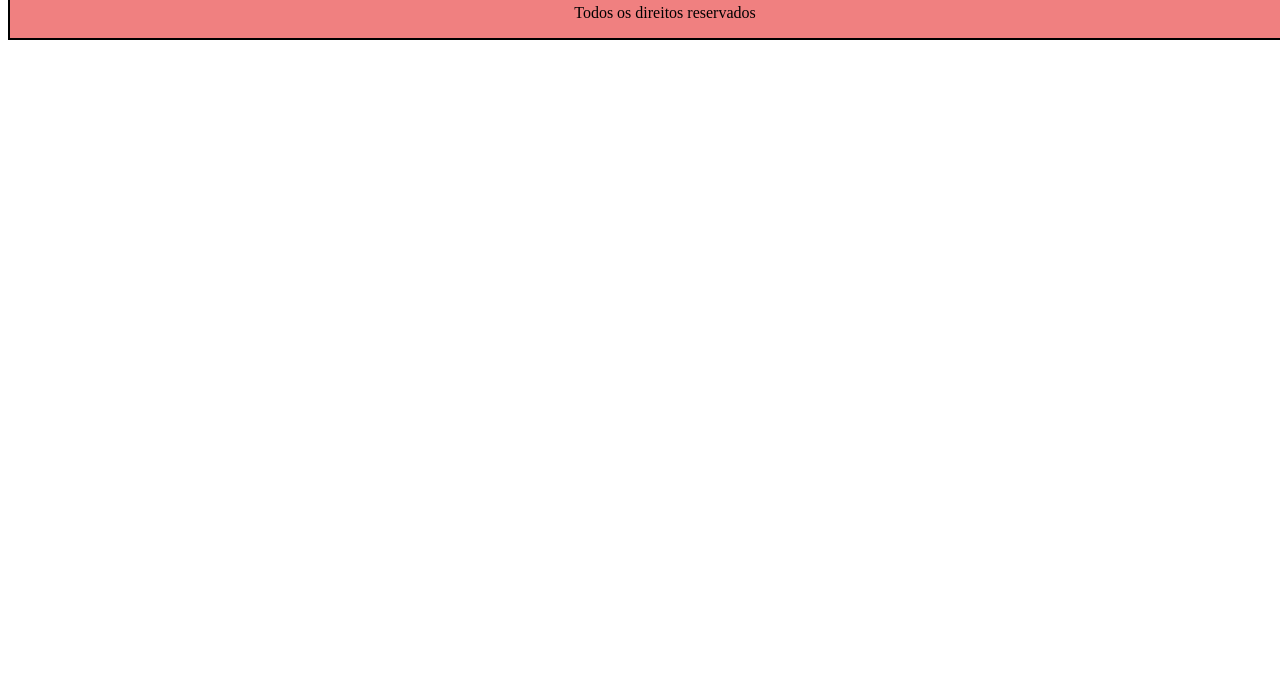
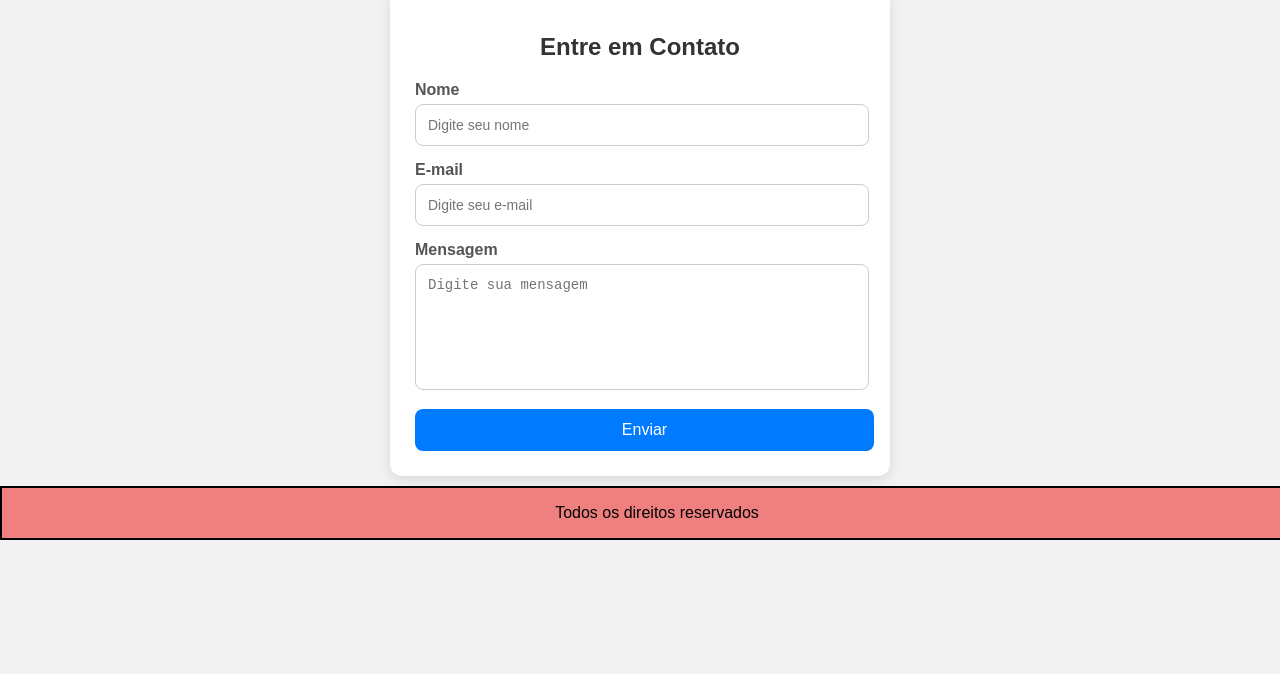
Before and after one commit to kaua210209/ProjetoFlexbox1, a plain HTML site: page contato.html in a window 1280 px wide. Shown: the part 126-800 px from the top of the page. Drawn offline with Linux system fonts and the light colour scheme.

Commit message:
alteração feita

```diff
--- a/contato.html
+++ b/contato.html
@@ -23,6 +23,28 @@
         </div>
         </div>
     </header>
+
+    <div class="container4">
+    <h2>Entre em Contato</h2>
+    <form>
+      <div class="form-group">
+        <label for="nome">Nome</label>
+        <input type="text" id="nome" placeholder="Digite seu nome" required>
+      </div>
+
+      <div class="form-group">
+        <label for="email">E-mail</label>
+        <input type="email" id="email" placeholder="Digite seu e-mail" required>
+      </div>
+
+      <div class="form-group">
+        <label for="mensagem">Mensagem</label>
+        <textarea id="mensagem" placeholder="Digite sua mensagem" required></textarea>
+      </div>
+
+      <button type="submit" class="btn">Enviar</button>
+      </div>
+
     <footer id="footer">
         <div>
             <p>Todos os direitos reservados</p>
--- a/styles/styles.css
+++ b/styles/styles.css
@@ -85,19 +85,106 @@
     text-align: center;
 }
 
-#imgProdutos {
-    display: flex;
-    width: 350px;
+.container3 img{
+    width: 300px;
 }
 
-#imgProdutos img {
-    /* margin-left: 350px; */
-    width: 350px;
+.container3 {
+    display: flex;
+    margin-bottom: 10px;
+    margin-top: 10px;
+    justify-content: center;
 }
 
-#botao {
-    display: flex;
-    width: 120px;
-    margin-left: 450px;
-    margin-bottom: 15px;
+#coracao {
+    background-color: rgb(153, 121, 116);
+    border: solid 2px black;
 }
+
+#pilao {
+    background-color: rgb(153, 121, 116);
+    margin-left: 10px;
+    margin-right: 10px;
+    border: solid 2px black;
+}
+
+#melita {
+    background-color: rgb(153, 121, 116);
+    border: solid 2px black;
+}
+
+body {
+  font-family: Arial, sans-serif;
+  background: #f2f2f2;
+  justify-content: center;
+  align-items: center;
+  height: 100vh;
+  margin: 0;
+}
+
+.container4 {
+  background: #fff;
+  padding: 25px;
+  border-radius: 12px;
+  box-shadow: 0 4px 12px rgba(0,0,0,0.1);
+  width: 100%;
+  max-width: 450px;
+  margin: auto;
+  margin-top: 10px;
+  margin-bottom: 10px;
+}
+
+.container4 h2 {
+  text-align: center;
+  margin-bottom: 20px;
+  color: #333;
+}
+
+.form-group {
+  margin-bottom: 15px;
+}
+
+.form-group label {
+  display: block;
+  margin-bottom: 5px;
+  font-weight: bold;
+  color: #555;
+}
+
+.form-group input,
+.form-group textarea {
+  width: 95%;
+  padding: 12px;
+  border: 1px solid #ccc;
+  border-radius: 8px;
+  font-size: 14px;
+  outline: none;
+  transition: 0.3s;
+}
+
+.form-group input:focus,
+.form-group textarea:focus {
+  border-color: #007BFF;
+  box-shadow: 0 0 6px rgba(0,123,255,0.3);
+}
+
+textarea {
+  resize: none;
+  min-height: 100px;
+}
+
+.btn {
+  width: 102%;
+  padding: 12px;
+  background: #007BFF;
+  border: none;
+  border-radius: 8px;
+  color: white;
+  font-size: 16px;
+  cursor: pointer;
+  transition: 0.3s;
+}
+
+.btn:hover {
+  background: #0056b3;
+}
```
Also changed, not shown: produto.html (+11 -6 lines).
